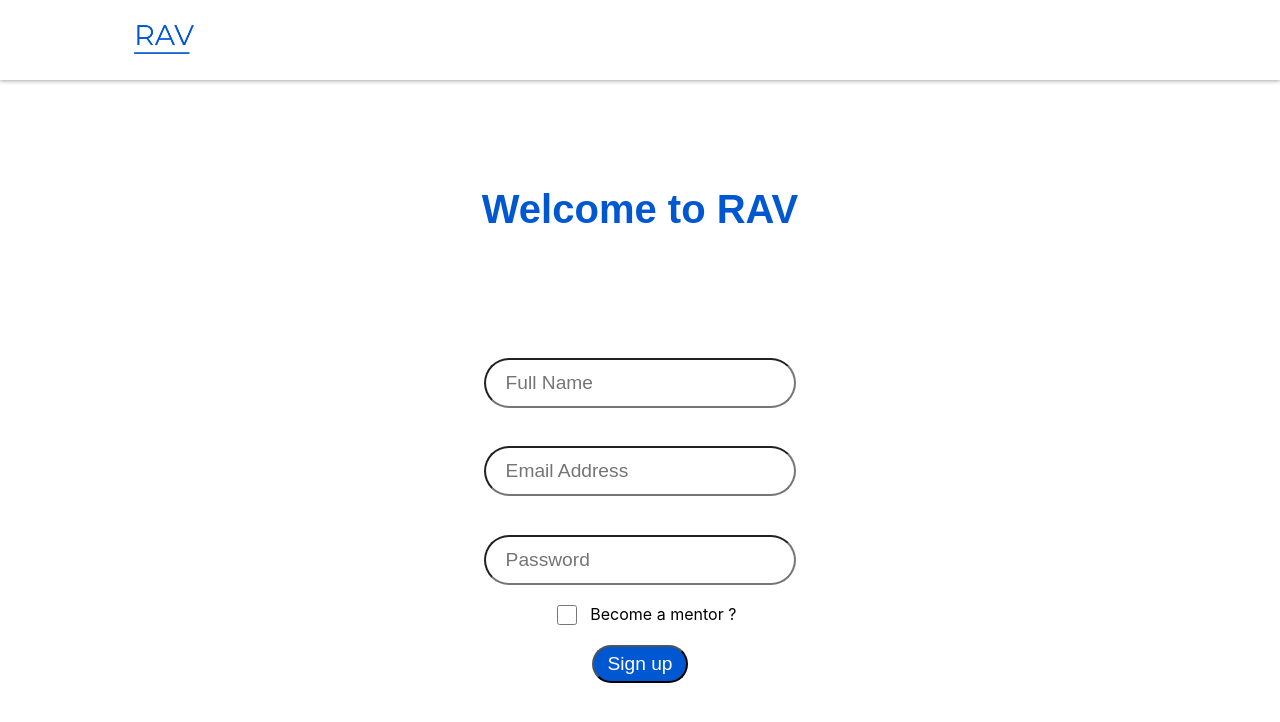
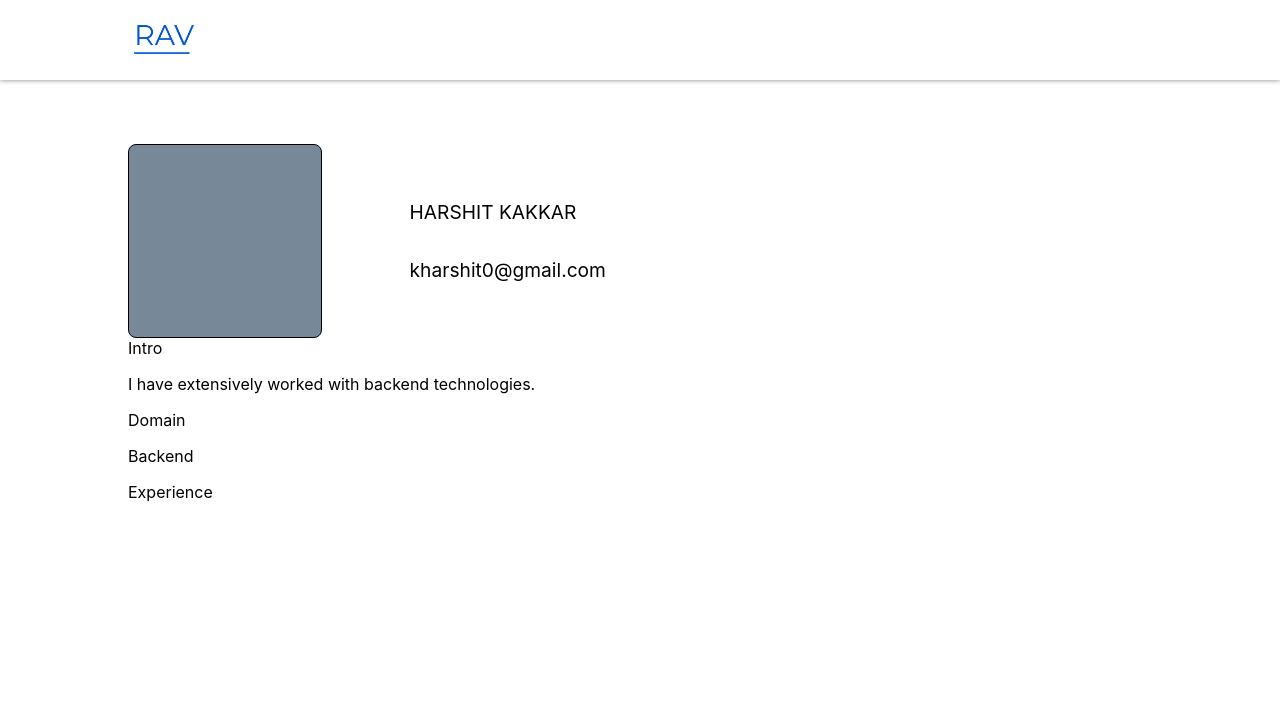
Before and after one commit to harshit-kakkar/RAV-Frontend, a React (Create React App) app: page /profile in a window 1280 px wide. Before the commit this address led to /signup. Shown: the top 722 px of the page. Built offline with nearby package versions, Linux system fonts and the light colour scheme.

Commit message:
Created basic details of the profile section

```diff
--- a/src/components/mainSection/mainSection.tsx
+++ b/src/components/mainSection/mainSection.tsx
@@ -3,6 +3,7 @@ import './mainSectionStyles.css';
 import {BrowserRouter as Router, Switch, Route, Redirect} from 'react-router-dom'
 import Signup from '../signup/signup';
 import Login from '../login/login';
+import Profile from '../profile/profile';
 
 function MainSection() {
   return (
@@ -13,6 +14,7 @@ function MainSection() {
           TODO: Should be changed to homepage when that component is created */}
           <Route path="/signup" component={Signup} />
           <Route path="/login" component={Login} />
+          <Route path="/profile" component={Profile} />
           <Route render={() => <Redirect to={{pathname: "/signup"}} />} />
         </Switch>
       </div>
--- /dev/null
+++ b/src/components/profile/profile.tsx
@@ -0,0 +1,44 @@
+import React from 'react';
+import './profileStyles.css'
+
+function Profile() {
+    let intro = "I have extensively worked with backend technologies."
+    let name = "HARSHIT KAKKAR"
+    let email = "kharshit0@gmail.com"
+    let domain = "Backend"
+
+
+  return (
+    <div className="profile-container">
+      <div className="profile-base-container">
+          <div className="basic-details-container">
+              <div className="profile-picture-container">
+                  <div className="profile-picture"></div>
+              </div>
+              <div className="basic-details">
+                  <div className="profile-name">{name}</div>
+                  <div className="profile-email">{email}</div>
+              </div>
+          </div>
+          <div className="intro-details-container">
+              <div>
+                  <label>Intro</label>
+                  <p>{intro}</p>
+              </div>
+              <div>
+                  <label>Domain</label>
+                  <p>{domain}</p>
+              </div>
+          </div>
+      </div>
+
+
+
+      <div className="experience-container">
+          Experience
+      </div>
+    </div>
+  );
+}
+
+export default Profile;
--- /dev/null
+++ b/src/components/profile/profileStyles.css
@@ -0,0 +1,35 @@
+.profile-container{
+    /* background-color: lightgreen; */
+    margin-top: 4em;
+}
+
+/* .profile-base-container{
+    background-color: lightpink;
+} */
+
+.basic-details-container{
+    /* background-color: lightseagreen; */
+    display: flex;
+    flex-direction: row;
+}
+
+.profile-picture-container{
+    flex-basis: 20%;
+}
+
+.profile-picture{
+    background-color: lightslategray;
+    height: 12em;
+    width: 12em;
+    border: black 1px solid;
+    border-radius: 0.5em;
+}
+
+.basic-details{
+    display: flex;
+    flex-direction: column;
+    justify-content: space-around;
+    padding: 2em;
+    margin-left: 2em;
+    font-size: 1.2em;
+}
```
